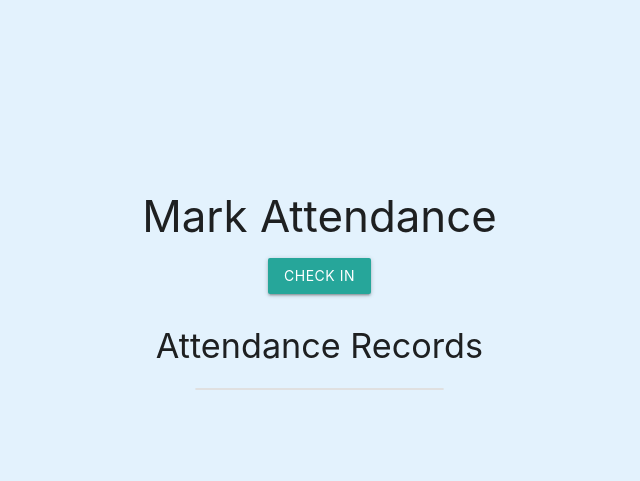
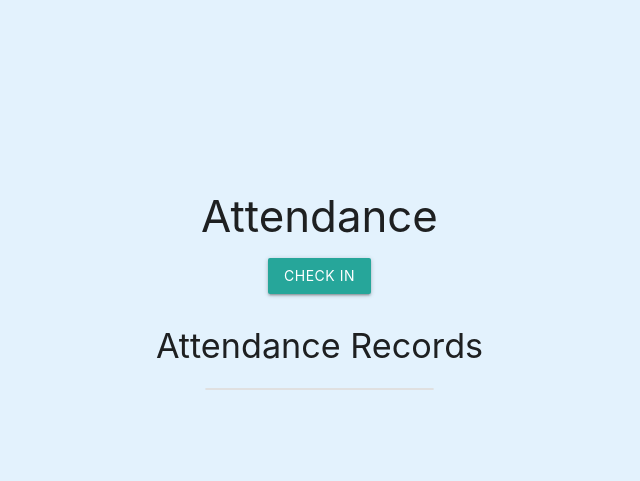
Before and after one commit to rucNick/CS1660_Group_Project, a FastAPI app: page / in a window 1280 px wide. Shown: the part 232-713 px from the top of the page, without its empty margins (419-1059 px from the left). Run offline with FastAPI, Linux system fonts and the light colour scheme; data that the repository does not hold is empty; some libraries are stand-ins or nearby versions.

Commit message:
Update index.html

```diff
--- a/template/index.html
+++ b/template/index.html
@@ -59,7 +59,7 @@
 
   <div id="bodyInfo" style="display: flex; justify-content: center; flex-direction: column; align-items: center; height: 100vh;">
     <div class="attendance marker" style="text-align: center;">
-      <h3>Mark Attendance</h3>
+      <h3>Attendance</h3>
       <div style="display: flex; flex-direction: column; gap: 10px; align-items: center;">
         <button class="btn" id="checkIn">Check in</button>
         <button class="btn" id="viewAttendance" style="display: none;">View Attendance</button>
```
